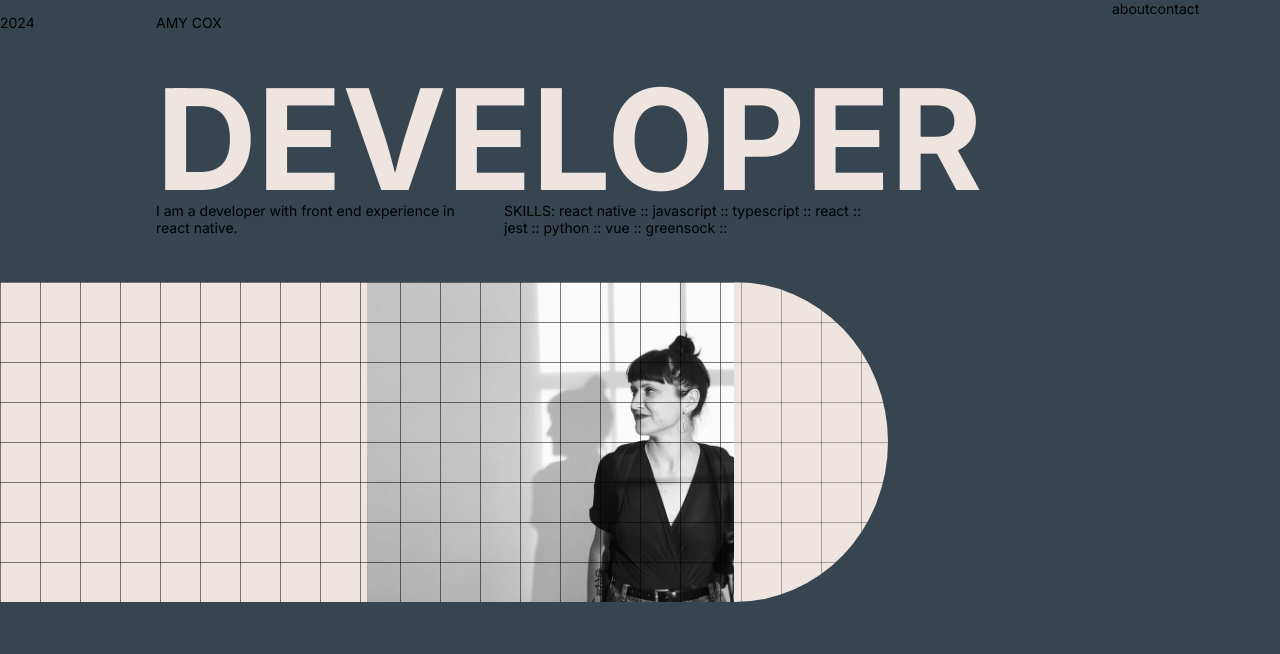
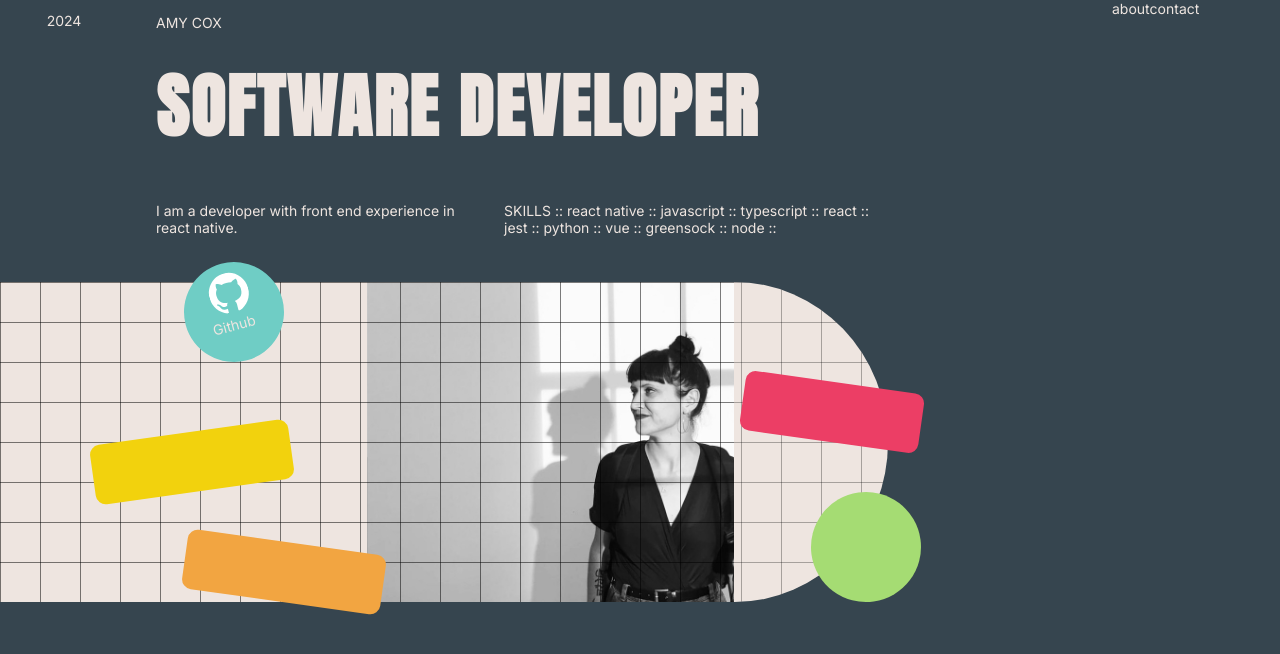
Before and after one commit to AmyCox/AmyCoxPortfolio, a plain HTML site: page src/index.html in a window 1280 px wide. Drawn offline with Linux system fonts and the light colour scheme.

Commit message:
added stickers

```diff
--- a/src/css/main.css
+++ b/src/css/main.css
@@ -11,7 +11,7 @@
   --color-bg: #36454f;
   --color-primary: black;
   --color-secondary: #eee5e0;
-  --color-text: black;
+  --color-text: #eee5e0;
   --page-padding: 1.5rem;
 }
 
@@ -25,7 +25,11 @@ body {
 h1 {
   font-size: 10rem;
   margin: 0;
+  font-family: "Anton", sans-serif;
+  font-weight: 900;
+  font-style: normal;
   color: var(--color-secondary);
+  letter-spacing: 0.03em; /* Adjust the value as needed */
 }
 
 .container {
@@ -37,7 +41,7 @@ h1 {
   width: 100%;
   grid-row-gap: 1rem;
   grid-column-gap: 2rem;
-  justify-items: start;
+  /* justify-items: start; */
   grid-template-columns: auto auto auto;
   grid-template-areas:
     "year title menu"
@@ -53,6 +57,9 @@ h1 {
 
 .container__year {
   grid-area: year;
+  display: flex;
+  justify-content: center;
+  align-items: center;
 }
 
 .container__menu {
@@ -70,6 +77,15 @@ h1 {
 .container__position {
   grid-area: position;
 }
+
+
+@media (max-width: 1370px) {
+  .container__position > * {
+    font-size: 5em; /* Make the contents half the size */
+    /* Additional styles for the contents at this width */
+  }
+}
+
 
 .container__works {
   position: relative;
@@ -122,7 +138,7 @@ h1 {
 
 .container__works .image {
   grid-area: image;
-  background-image: url("./../../images/me.JPG");
+  background-image: url("./../images/me.JPG");
   height: 100%;
   width: 100%;
   background-size: cover;
@@ -257,3 +273,67 @@ h1 {
     grid-area: 5 / 3 / 2 / 6;
   } */
 }
+
+.circle {
+  width: 100px;
+  height: 100px;
+  background-color: #6fcdc5; /* Background color for visualization */
+  border-radius: 50%; /* Make it a circle */
+  grid-area: sticker1;
+  z-index: 50;
+  position: absolute;
+  top: -20px;
+  left: 50%;
+}
+
+.yellow-rectangle {
+  width: 200px;
+  height: 60px;
+  background-color: #f2d20d; /* Background color for visualization */
+  grid-area: sticker1;
+  z-index: 50;
+  position: absolute;
+  top: 150px;
+  left: 25%;
+  transform: rotate(-8deg);
+  border-radius: 10px;
+}
+
+.orange-rectangle {
+  width: 200px;
+  height: 60px;
+  background-color: #f2a541; /* Background color for visualization */
+  grid-area: sticker4;
+  z-index: 50;
+  position: absolute;
+  top: 100px;
+  left: 50%;
+  transform: rotate(8deg);
+  border-radius: 10px;
+}
+
+.pink-rectangle {
+  width: 180px;
+  height: 60px;
+  background-color: #ec3e65; /* Background color for visualization */
+  grid-area: sticker3;
+  z-index: 50;
+  position: absolute;
+  top: 100px;
+  left: 5%;
+  transform: rotate(8deg);
+  border-radius: 10px;
+}
+
+.green-circle {
+  width: 110px;
+  height: 110px;
+  background-color: #a5dc73; /* Background color for visualization */
+  grid-area: sticker6;
+  z-index: 50;
+  position: absolute;
+  top: 50px;
+  left: 50%;
+  transform: rotate(-8deg);
+  border-radius: 50%;
+}
--- a/src/index.html
+++ b/src/index.html
@@ -11,6 +11,9 @@
       rel="stylesheet"
     />
 
+<link rel="preconnect" href="https://fonts.googleapis.com">
+<link rel="preconnect" href="https://fonts.gstatic.com" crossorigin>
+<link href="https://fonts.googleapis.com/css2?family=Anton&family=Bebas+Neue&family=Inter:wght@100..900&display=swap" rel="stylesheet">
     <link rel="stylesheet" href="./css/main.css" />
   </head>
   <body>
@@ -18,20 +21,29 @@
       <div class="container__year"><p>2024</p></div>
       <div class="container__menu"><a>about</a><a>contact</a></div>
       <div class="container__title"><p>AMY COX</p></div>
-      <div class="container__position"><h1>DEVELOPER</h1></div>
+      <div class="container__position"><h1>SOFTWARE DEVELOPER</h1></div>
       <p class="container__description">
         I am a developer with front end experience in react native. </p>
-        <p class="skills2">SKILLS: react native :: javascript :: typescript :: react :: jest :: python :: vue ::
-          greensock ::
+        <p class="skills2">SKILLS :: react native :: javascript :: typescript :: react :: jest :: python :: vue ::
+          greensock :: node ::
         </p>
       <div class="container__works">
           <div class="image"></div>
           <div class="curved-corner" id="curved-corner-topright"></div>
           <div class="curved-corner" id="curved-corner-bottomright"></div>
 
+
+
+          <div class="circle" style="transform: rotate(-15deg);">
+
+            <img style="width: 40%; height: 40%; position: absolute; top: 30%; left: 50%; transform: translate(-50%, -50%);" src="./images/github-mark-white.svg">
+        <p style="position: absolute; top: 40%; left: 25%">Github</p>
       </div>
 
-
+      <div class="yellow-rectangle"></div>
+      <div class="orange-rectangle"></div>
+      <div class="pink-rectangle"></div>
+      <div class="green-circle"></div>
 
   </body>
 </html>
```
Also changed, not shown: src/images/github-mark-white.svg (added), src/images/me.JPG (renamed from images/me.JPG).
